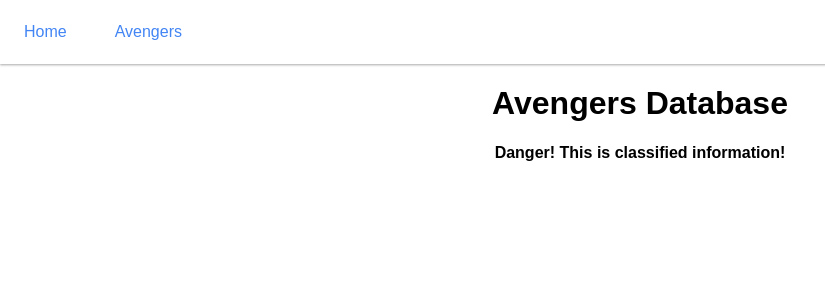
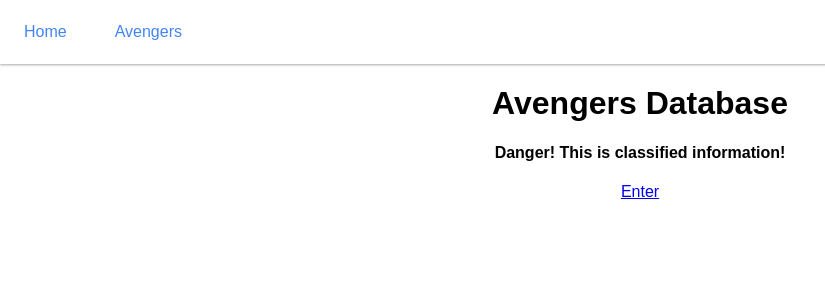
Before and after one commit to BlueSandsWeb/learning-react-router, a React (Create React App) app: page / in a window 1280 px wide. Shown: the top 300 px of the page, without its empty margins (0-825 px from the left). Built offline with nearby package versions, Linux system fonts and the light colour scheme; the HTML template or start-up script is replaced by a standard one.

Commit message:
Added link between AvengersList and AvergerPage for each avenger.

```diff
--- a/src/components/AvengersList.js
+++ b/src/components/AvengersList.js
@@ -1,5 +1,5 @@
 import React from 'react';
-
+import { Link } from 'react-router-dom';
 import avengers from '../data';
 
 
@@ -11,7 +11,7 @@
         return (
           <div className="character-card" key={avenger.id}>
             <img src={avenger.thumbnail} alt={avenger.name}/>
-            <h2>{avenger.name}</h2>
+            <h2><Link to={`/avengers/${avenger.id}`}>{avenger.name}</Link></h2>
             <p>{avenger.nickname}</p>
           </div>
         );
--- a/src/components/Home.js
+++ b/src/components/Home.js
@@ -1,10 +1,12 @@
 import React from 'react';
+import { Link } from 'react-router-dom';
 
 function Home() {
   return (
     <div>
       <h1>Avengers Database</h1>
       <h4>Danger! This is classified information!</h4>
+      <Link to="/avengers">Enter</Link>
     </div>
   );
 }
```
